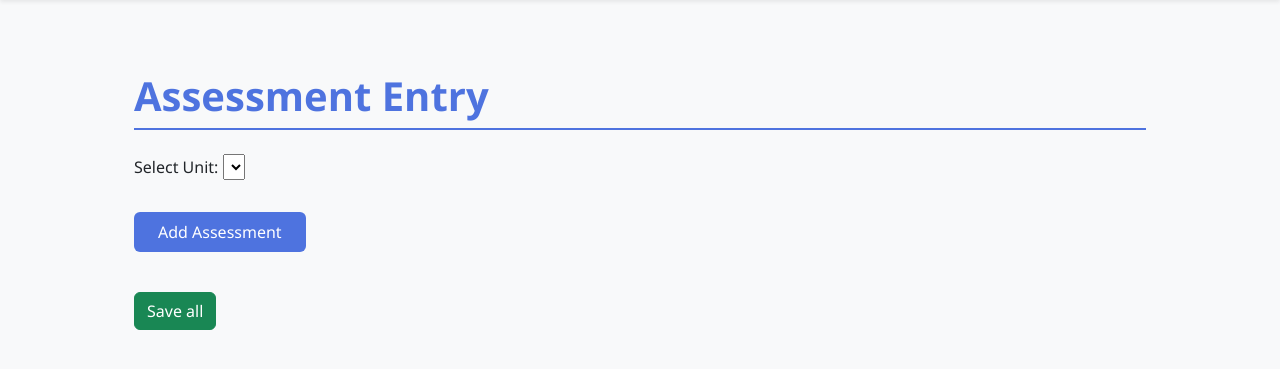
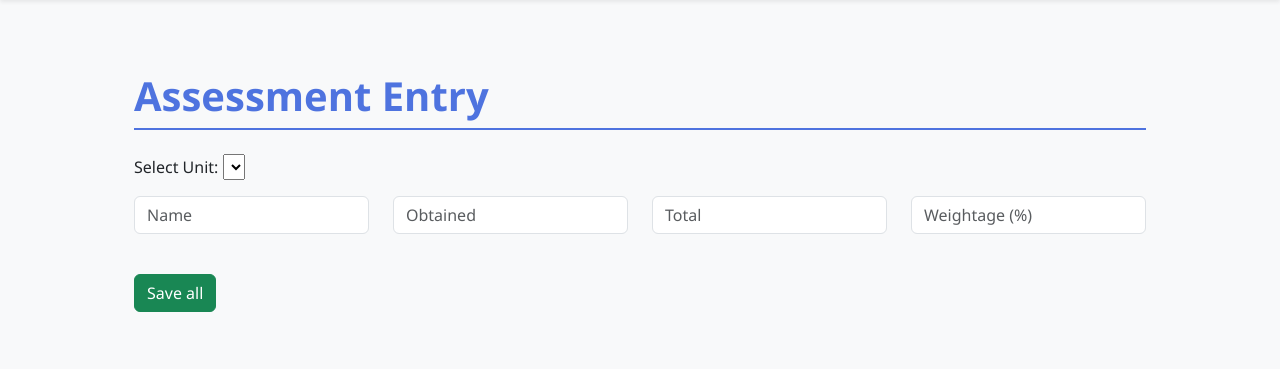
Before and after one commit to tri-tim-m-nguyen/study-plan-application, a Flask app: page /assessments in a window 1280 px wide. Shown: the part 74-443 px from the top of the page. Run offline with Flask 3, Linux system fonts and the light colour scheme; the visitor is signed in with stand-in values (Sample User, id 1); lists and menus that the app fills with data are empty.

Commit message:
I have updated the assessments page, to take only one set of input and display and entire summary of all assessments that has been recorded.

```diff
--- a/app/routes.py
+++ b/app/routes.py
@@ -494,11 +494,30 @@ def assessments():
 
     user_id = session['user_id']
 
+    #Get the unit names from UserActivity table
     unit_activities = UserActivity.query.filter_by(user_id=user_id, activity_type='unit').all()
     units = sorted(set([activity.activity_number for activity in unit_activities]))
 
+    #Load saved assessments from app.db
+    user_assessments = Assessment.query.filter_by(user_id=user_id).all()
+    assessments_by_unit = {}
+    for unit in units:
+        assessments_by_unit[unit] = []
+
+    for a in user_assessments:
+        if a.unit not in assessments_by_unit:
+            assessments_by_unit[a.unit] = []
+        assessments_by_unit[a.unit].append({
+            "name": a.name,
+            "scoreObtained": a.score_obtained,
+            "scoreTotal": a.score_total,
+            "weightage": a.weightage
+        })
+
+    #Handles form submission (save)
     if request.method == 'POST':
         data = request.get_json()
+        Assessment.query.filter_by(user_id=user_id).delete()  # Overwrite
         for unit, assessments in data.get('assessments', {}).items():
             for assessment in assessments:
                 new_assessment = Assessment(
@@ -513,4 +532,9 @@ def assessments():
         db.session.commit()
         return jsonify({'status': 'success'})
 
-    return render_template('assessments.html', title='Assessment', units=units)
+    return render_template(
+        'assessments.html',
+        title='Assessment',
+        units=units,
+        saved_assessments=assessments_by_unit
+    )
--- a/app/static/assessment.js
+++ b/app/static/assessment.js
@@ -1,9 +1,11 @@
 const assessmentsData = {};
 
 document.addEventListener('DOMContentLoaded', function () {
-    // Dynamically extract units from the dropdown
     const unitOptions = document.querySelectorAll('#UnitSelect option');
-    unitOptions.forEach(opt => assessmentsData[opt.value] = []);
+    unitOptions.forEach(opt => {
+        const unit = opt.value;
+        assessmentsData[unit] = window.savedAssessments?.[unit] || [];
+    });
 
     document.getElementById('UnitSelect').addEventListener('change', renderAssessments);
     renderAssessments();
@@ -30,32 +32,29 @@ function removeAssessment(idx){
     assessmentsData[unit].splice(idx, 1);
     renderAssessments();
 }
-function renderAssessments(){
+function renderAssessments() {
     const unit = document.getElementById('UnitSelect').value;
     const container = document.getElementById('assessmentsContainer');
     container.innerHTML = '';
-    assessmentsData[unit].forEach((a, idx) => {
+
     const row = document.createElement('div');
     row.className = 'row mb-2';
     row.innerHTML = `
         <div class="col">
-                <input type="text" placeholder="Name" class="form-control" value="${a.name}" onchange="updateAssessment(${idx}, 'name', this.value)">
+            <input type="text" placeholder="Name" class="form-control" id="assessmentName">
         </div>
         <div class="col">
-                <input type="number" placeholder="Obtained" class="form-control" value="${a.scoreObtained}" onchange="updateAssessment(${idx}, 'scoreObtained', this.value)">
+            <input type="number" placeholder="Obtained" class="form-control" id="assessmentScoreObtained">
         </div>
         <div class="col">
-                <input type="number" placeholder="Total" class="form-control" value="${a.scoreTotal}" onchange="updateAssessment(${idx}, 'scoreTotal', this.value)">
+            <input type="number" placeholder="Total" class="form-control" id="assessmentScoreTotal">
         </div>
         <div class="col">
-                <input type="number" placeholder="Weightage (%)" class="form-control" value="${a.weightage}" onchange="updateAssessment(${idx}, 'weightage', this.value)">
-            </div>
-            <div class="col">
-                <button class="btn btn-danger" onclick="removeAssessment(${idx})"><i class="fa fa-trash"></i></button>
+            <input type="number" placeholder="Weightage (%)" class="form-control" id="assessmentWeightage">
         </div>
     `;
     container.appendChild(row);
-    });
+
     renderSummary();
 }
 function renderSummary(){
@@ -87,14 +86,36 @@ function renderSummary(){
     summaryDiv.innerHTML = html;
 }
 
-function saveAssessments(){
+function saveAssessments() {
+    const unit = document.getElementById('UnitSelect').value;
+
+    const newAssessment = {
+        name: document.getElementById('assessmentName').value,
+        scoreObtained: parseFloat(document.getElementById('assessmentScoreObtained').value),
+        scoreTotal: parseFloat(document.getElementById('assessmentScoreTotal').value),
+        weightage: parseFloat(document.getElementById('assessmentWeightage').value)
+    };
+
     fetch('/assessments', {
         method: 'POST',
-        headers: {'Content-Type': 'application/json'},
-        body: JSON.stringify({assessments: assessmentsData}),
+        headers: { 'Content-Type': 'application/json' },
+        body: JSON.stringify({ assessments: { [unit]: [newAssessment] } }),
         credentials: 'include'
     })
-    .then(res=>res.json())
-    .then(data=>alert('Assessments saves successfully!'))
-    .catch(err => alert("Error saving assessments"));
+    .then(res => res.json())
+    .then(data => {
+        alert("Assessment saved successfully!");
+        // Update local data so it's rendered in summary
+        if (!window.savedAssessments[unit]) {
+            window.savedAssessments[unit] = [];
         }
+        window.savedAssessments[unit].push(newAssessment);
+        renderSummary();
+        // Optionally clear the form
+        document.getElementById('assessmentName').value = '';
+        document.getElementById('assessmentScoreObtained').value = '';
+        document.getElementById('assessmentScoreTotal').value = '';
+        document.getElementById('assessmentWeightage').value = '';
+    })
+    .catch(err => alert("Error saving assessment"));
+}
--- a/app/templates/assessments.html
+++ b/app/templates/assessments.html
@@ -17,9 +17,12 @@
             </select>
         </div>
         <div id="assessmentsContainer" class="mt-3"></div>
-        <button class="add-btn btn btn-primary mt-3" onclick="addAssessment()"><i class="fa-solid fa plus">
-        </i>Add Assessment</button>
+        <!--<button class="add-btn btn btn-primary mt-3" onclick="addAssessment()"><i class="fa-solid fa-plus">
+        </i>Add Assessment</button>-->
         <div class="summary mt-4" id="summary"></div>
         <button class="btn btn-success mt-3" onclick="saveAssessments()">Save all</button>
     </div>
+    <script>
+        window.savedAssessments = {{ saved_assessments | tojson }};
+      </script>
 {% endblock %}
```
Lines whose indentation alone changed are shown as unchanged.
